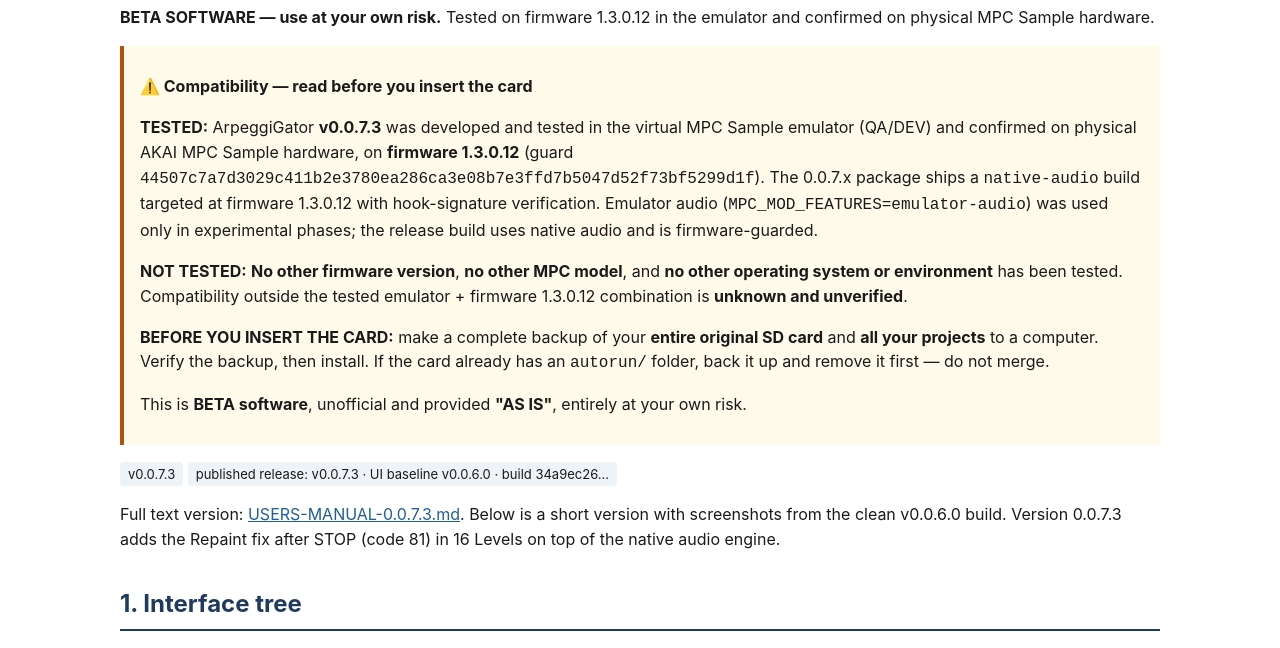
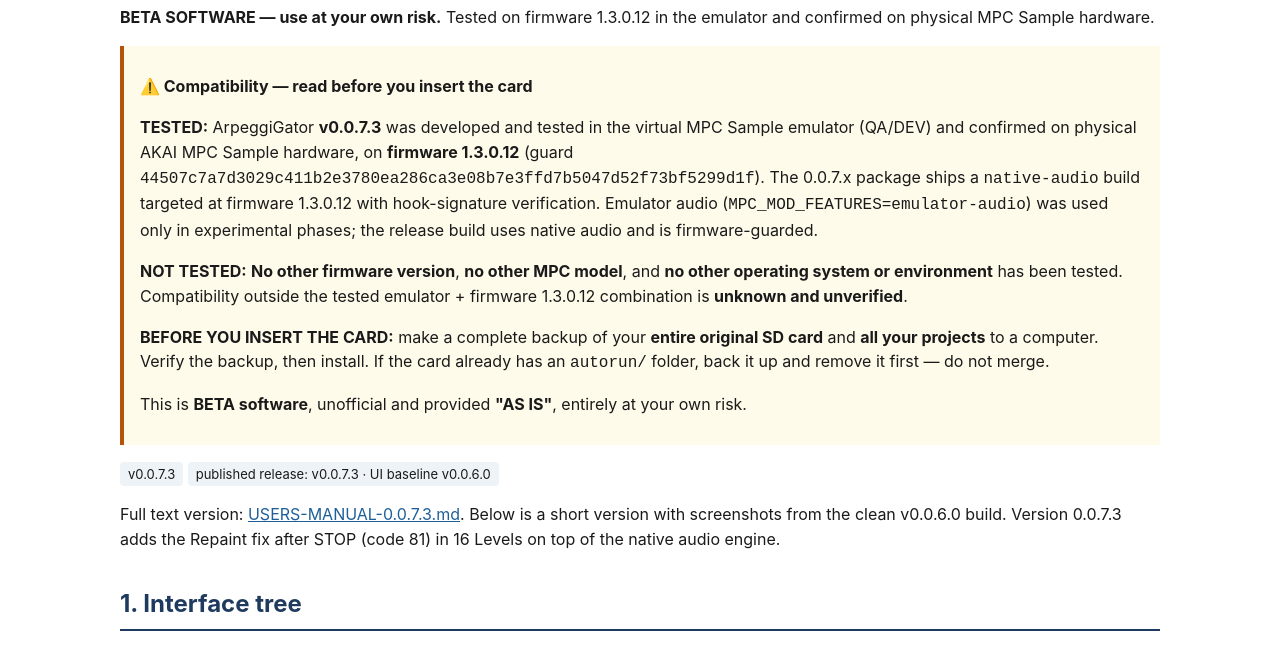
Before and after one commit to OSCILLUNE/ArpeggiGator, a plain HTML site: page docs/index.html in a window 1280 px wide. Shown: the part 111-759 px from the top of the page. Drawn offline with Linux system fonts and the light colour scheme.

Commit message:
docs: remove stale build hash badge from manual index

```diff
--- a/docs/index.html
+++ b/docs/index.html
@@ -23,7 +23,7 @@ a{color:#1f5f99}.badge{background:#eef3f8;padding:4px 8px;border-radius:4px;font
   <p><strong>BEFORE YOU INSERT THE CARD:</strong> make a complete backup of your <strong>entire original SD card</strong> and <strong>all your projects</strong> to a computer. Verify the backup, then install. If the card already has an <code>autorun/</code> folder, back it up and remove it first — do not merge.</p>
   <p>This is <strong>BETA software</strong>, unofficial and provided <strong>"AS IS"</strong>, entirely at your own risk.</p>
 </div>
-<p><span class="badge">v0.0.7.3</span> <span class="badge">published release: v0.0.7.3 · UI baseline v0.0.6.0 · build 34a9ec26…</span></p>
+<p><span class="badge">v0.0.7.3</span> <span class="badge">published release: v0.0.7.3 · UI baseline v0.0.6.0</span></p>
 <p>Full text version: <a href="USERS-MANUAL-0.0.7.3.md">USERS-MANUAL-0.0.7.3.md</a>. Below is a short version with screenshots from the clean v0.0.6.0 build. Version 0.0.7.3 adds the Repaint fix after STOP (code 81) in 16 Levels on top of the native audio engine.</p>
 
 <h2>1. Interface tree</h2>
```
